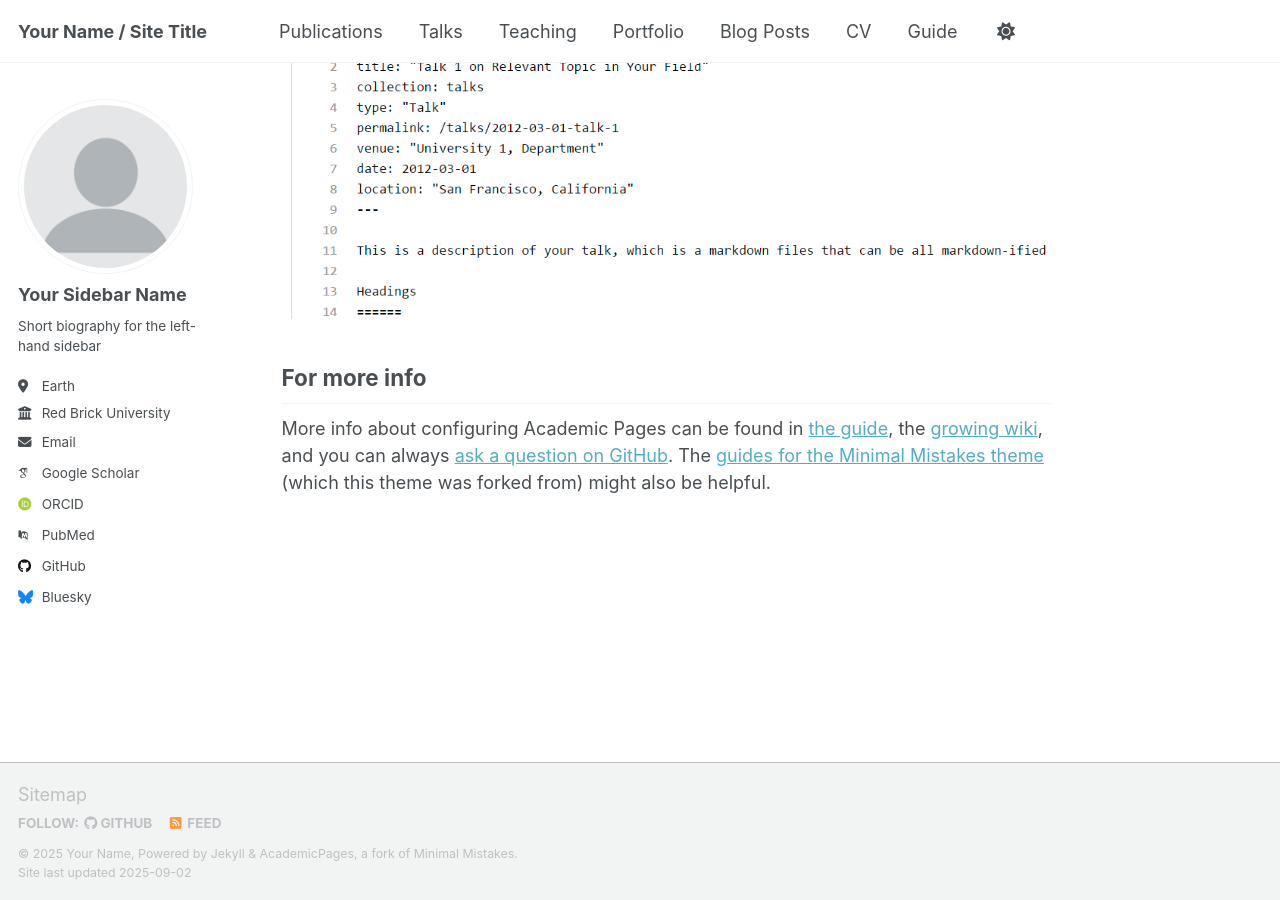
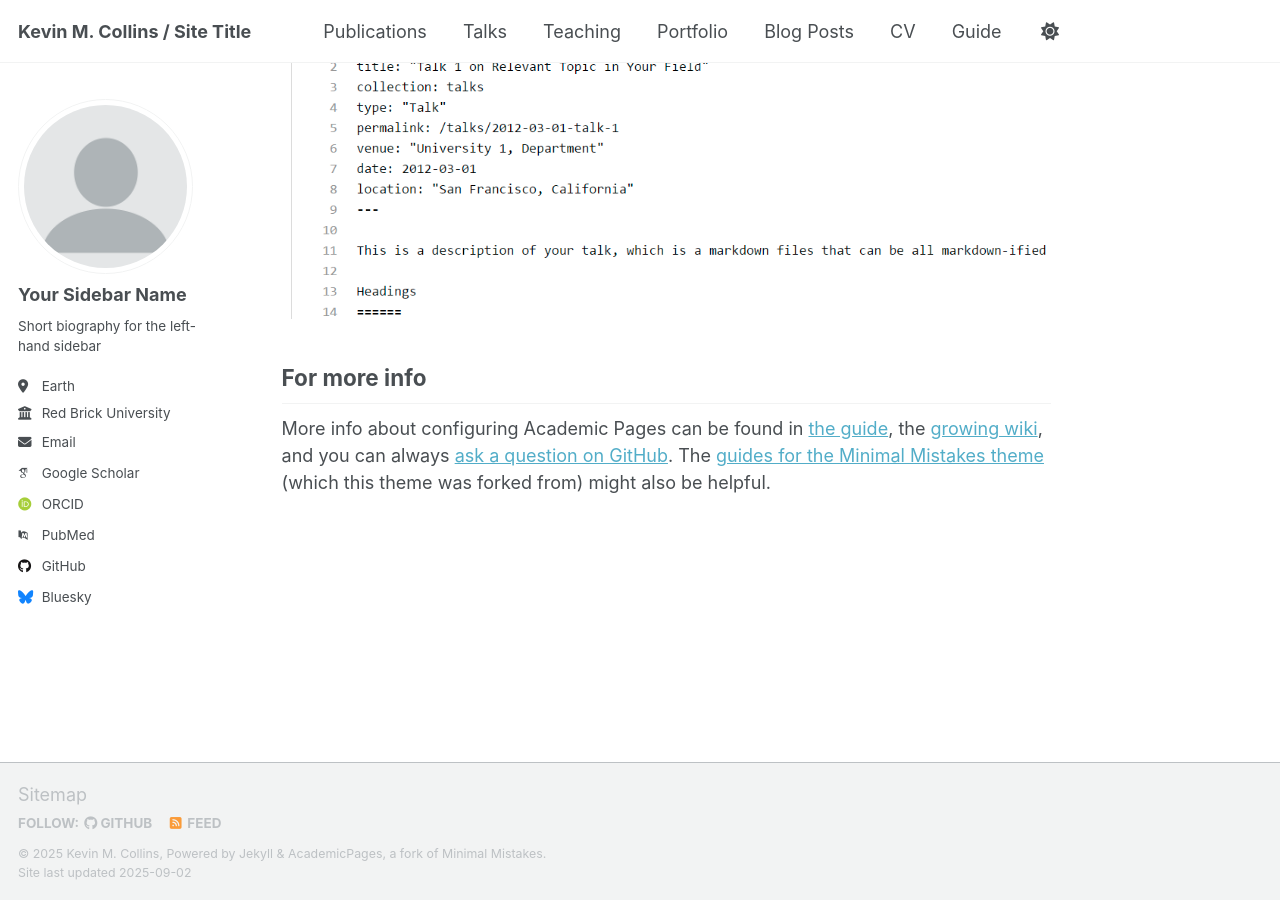
Before and after one commit to kecollins/kecollins.github.io, a Jekyll site: the page built from _pages/about.md, in a window 1280 px wide and 900 px high, scrolled down 2880 px. Built offline with Jekyll 4.4.1, drawn with Linux system fonts in a browser that asks for light colours; some web fonts are replaced; a script that is not in the unit is left out.

Commit message:
Update _config.yml

```diff
--- a/_config.yml
+++ b/_config.yml
@@ -9,11 +9,11 @@
 # Basic Site Settings
 locale                   : "en-US"
 site_theme               : "default" # Currently available options are "default", "air"
-title                    : "Your Name / Site Title"
+title                    : "Kevin M. Collins / Site Title"
 title_separator          : "-"
-name                     : &name "Your Name"
+name                     : &name "Kevin M. Collins"
 description              : &description "personal description"
-url                      : https://academicpages.github.io # the base hostname & protocol for your site e.g. "https://[your GitHub username].github.io" or if you already have some other page hosted on Github then use "https://[your GitHub username].github.io/[Your Repo Name]"
+url                      : https://kecollins.github.io # the base hostname & protocol for your site e.g. "https://[your GitHub username].github.io" or if you already have some other page hosted on Github then use "https://[your GitHub username].github.io/[Your Repo Name]"
 baseurl                  : "" # the subpath of your site, e.g. "/blog"
 repository               : "academicpages/academicpages.github.io"
 
```
